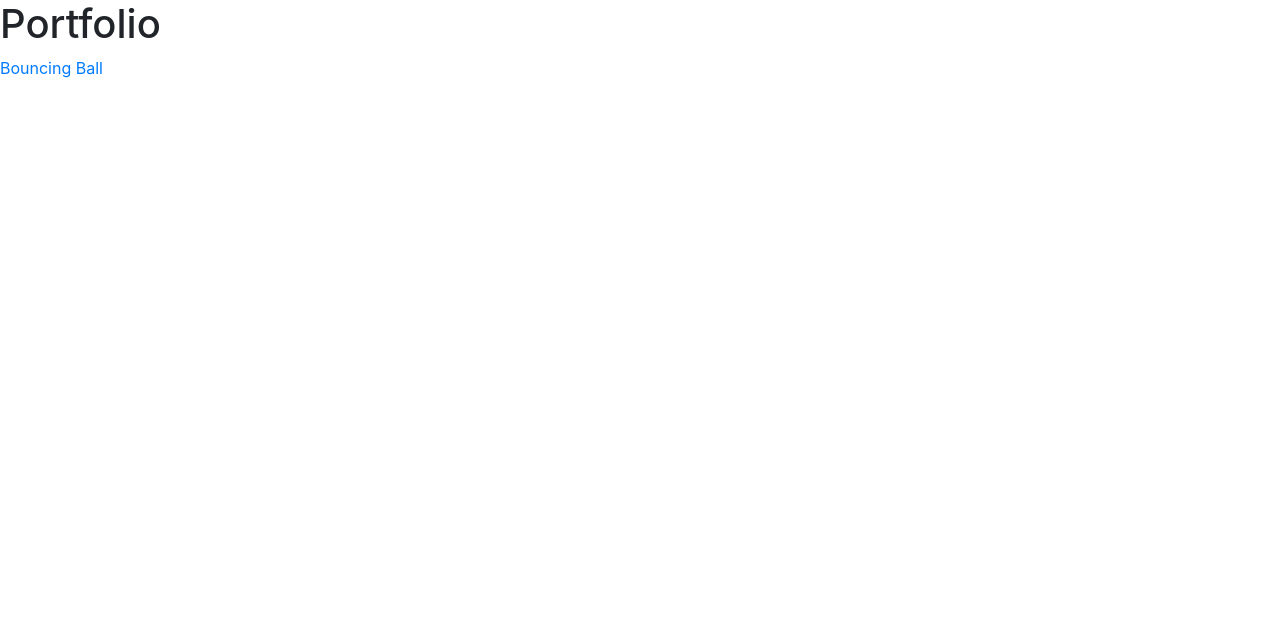
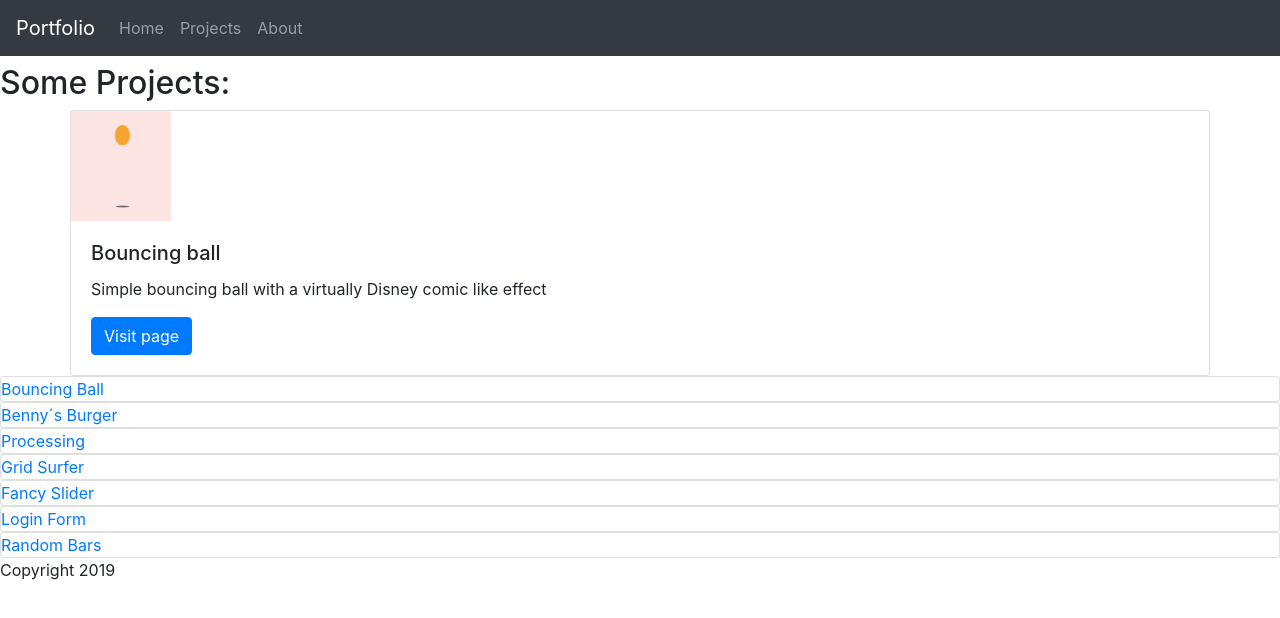
Before and after one commit to patrickthumeyer/my-portfolio, a website: page src/index.html in a window 1280 px wide. Drawn offline with nearby package versions, Linux system fonts and the light colour scheme; files that its build step writes are made by us from their sources.

Commit message:
started with portfolio page

```diff
--- a/src/index.html
+++ b/src/index.html
@@ -8,8 +8,92 @@
     <link rel="stylesheet" href="styles/main.css" />
   </head>
   <body>
-    <h1>Portfolio</h1>
-    <a href="https://patrickthumeyer.github.io/bouncing-ball/">Bouncing Ball</a>
+    <header>
+      <section>
+        <nav class="navbar navbar-expand-lg navbar-dark bg-dark">
+          <a class="navbar-brand" href="#">Portfolio</a>
+          <button
+            class="navbar-toggler"
+            type="button"
+            data-toggle="collapse"
+            data-target="#navbarSupportedContent"
+            aria-controls="navbarSupportedContent"
+            aria-expanded="false"
+            aria-label="Toggle navigation"
+          >
+            <span class="navbar-toggler-icon"></span>
+          </button>
+
+          <div class="collapse navbar-collapse" id="navbarSupportedContent">
+            <ul class="navbar-nav mr-auto">
+              <li class="nav-item">
+                <a class="nav-link" href="#"
+                  >Home <span class="sr-only">(current)</span></a
+                >
+              </li>
+              <li class="nav-item">
+                <a class="nav-link" href="#">Projects</a>
+              </li>
+              <li class="nav-item">
+                <a class="nav-link" href="#">About</a>
+              </li>
+            </ul>
+          </div>
+        </nav>
+      </section>
+      <section class="">
+        <h1 class=""></h1>
+      </section>
+    </header>
+    <main>
+      <section>
+        <h2>Some Projects:</h2>
+      </section class="container-fluid">
+      <section class="row">
+      <div class="card container p-0">
+        <div class="card-img">
+        <img class="card-img-top" src="./images/Screenshot 2019-12-13 at 15.37.18.png" alt="Card image cap" />
+      </div>
+        <div class="card-body">
+          <h5 class="card-title">Bouncing ball</h5>
+          <p class="card-text">
+            Simple bouncing ball with a virtually Disney comic like effect
+          </p>
+          <a href="https://patrickthumeyer.github.io/bouncing-ball/" class="btn btn-primary">Visit page</a>
+        </div>
+      </div>
+    </section>
+      <section class="card">
+        <a href="https://patrickthumeyer.github.io/bouncing-ball/"
+          >Bouncing Ball</a
+        >
+      </section>
+      <section class="card">
+        <a href="https://patrickthumeyer.github.io/Benny-s-Burgers/"
+          >Benny´s Burger</a
+        >
+      </section>
+      <section class="card">
+        <a href="https://patrickthumeyer.github.io/Processing/">Processing</a>
+      </section>
+      <section class="card">
+        <a href="https://patrickthumeyer.github.io/grid-surfer/">Grid Surfer</a>
+      </section>
+      <section class="card">
+        <a href="https://patrickthumeyer.github.io/fancy-slider/"
+          >Fancy Slider</a
+        >
+      </section>
+      <section class="card">
+        <a href="https://patrickthumeyer.github.io/Login-form/">Login Form</a>
+      </section>
+      <section class="card">
+        <a href="https://patrickthumeyer.github.io/Random-bars/">Random Bars</a>
+      </section>
+    </main>
+    <footer>
+      <p>Copyright 2019</p>
+    </footer>
     <!-- Custom scripts, edit above this line -->
     <script src="scripts/index.js"></script>
   </body>
--- /dev/null
+++ b/src/scss/_layout.scss
@@ -0,0 +1,3 @@
+.card-img {
+  width: 100px;
+}
--- a/src/scss/main.scss
+++ b/src/scss/main.scss
@@ -1,2 +1,3 @@
 // This is where you can import other stylesheets or write your scss code
 @import "../../node_modules/bootstrap/scss/bootstrap";
+@import "layout";
```
Also changed, not shown: src/images/Screenshot 2019-12-13 at 15.37.18.png (added).
